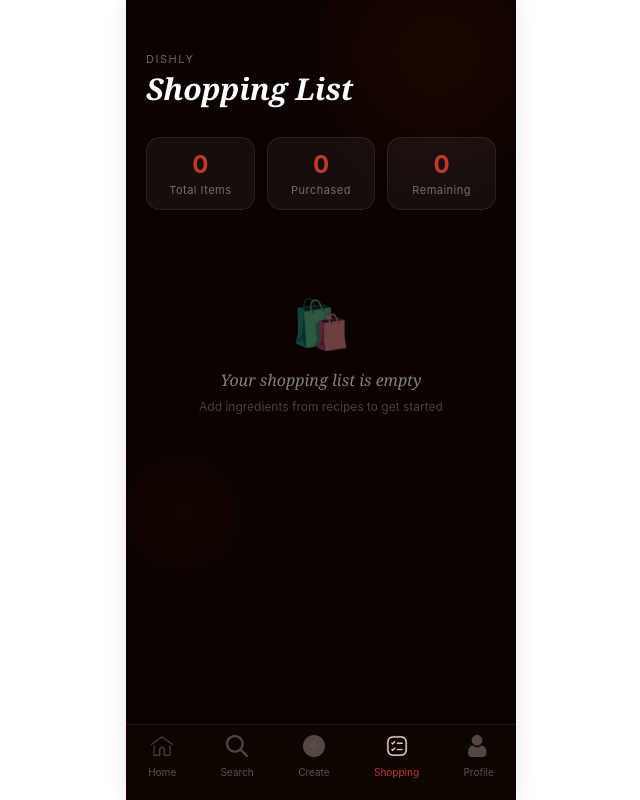
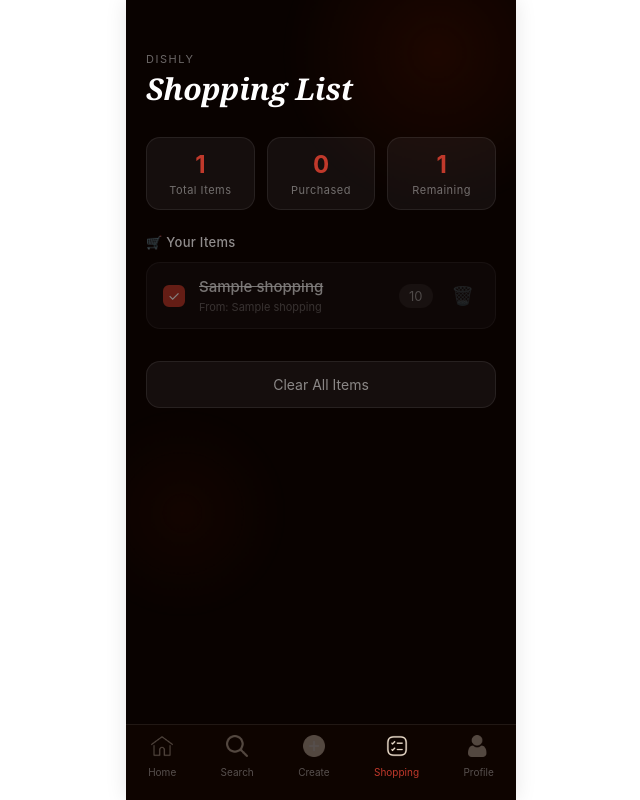
Before and after one commit to Erimoto6/cooking-app, a Flask app: page /shopping_list in a window 1280 px wide. Shown: the whole page, without its empty margins (319-959 px from the left). Run offline with Flask 3, Linux system fonts and the light colour scheme; a user stored in the database is signed in; tables that the repository leaves empty hold one stand-in row (values such as "Sample post"); a database or web service that is not in the repository returns one stand-in record (values such as "Sample title"); some libraries are stand-ins or nearby versions.

Commit message:
shopping list fixed

```diff
--- a/app.py
+++ b/app.py
@@ -418,12 +418,12 @@
         return redirect(url_for('login'))
 
     items = get_shopping_list(session['user_id'])
-    return render_template('shopping_list.html', items=items)
+    return render_template('shopping_list.html', shopping_items=items)
 
 @app.route('/add_to_shopping_list', methods=['POST'])
 def add_to_shopping_list_route():
     if 'user_id' not in session:
-        return jsonify({'success': False, 'error': 'Not logged in'})
+        return jsonify({'success': False, 'error': 'Not logged in'}), 401
 
     data = request.get_json()
     ingredient_name = data.get('ingredient_name')
@@ -433,22 +433,34 @@
     add_to_shopping_list(session['user_id'], ingredient_name, quantity, recipe_id)
     return jsonify({'success': True})
 
-@app.route('/toggle_shopping_item/<int:item_id>')
+@app.route('/toggle_shopping_item/<int:item_id>', methods=['POST'])
 def toggle_shopping_item_route(item_id):
     if 'user_id' not in session:
-        return redirect(url_for('login'))
+        return jsonify({'success': False, 'error': 'Not logged in'}), 401
 
     toggle_shopping_item(item_id)
-    return redirect(url_for('view_shopping_list'))
-
-@app.route('/remove_shopping_item/<int:item_id>')
+    return jsonify({'success': True})
+
+
+@app.route('/remove_shopping_item/<int:item_id>', methods=['POST'])
 def remove_shopping_item_route(item_id):
     if 'user_id' not in session:
-        return redirect(url_for('login'))
+        return jsonify({'success': False, 'error': 'Not logged in'}), 401
 
     remove_from_shopping_list(item_id)
-    flash('Item removed from shopping list', 'success')
-    return redirect(url_for('view_shopping_list'))
+    return jsonify({'success': True})
+
+
+@app.route('/clear_shopping_list', methods=['POST'])
+def clear_shopping_list_route():
+    if 'user_id' not in session:
+        return jsonify({'success': False, 'error': 'Not logged in'}), 401
+
+    db = get_db()
+    cursor = db.cursor()
+    cursor.execute("DELETE FROM shopping_list WHERE user_id = %s", (session['user_id'],))
+    db.commit()
+    return jsonify({'success': True})
 
 @app.route('/add_recipe_to_shopping_list/<int:recipe_id>')
 def add_recipe_to_shopping_list_route(recipe_id):
@@ -1875,6 +1887,17 @@
     conn.close()
     return result
 
+@app.route('/debug-shopping')
+def debug_shopping():
+    if 'user_id' not in session:
+        return "Not logged in"
+
+    items = get_shopping_list(session['user_id'])
+    result = "<h3>Shopping List Debug</h3>"
+    for item in items:
+        result += f"<p>Item: {item}</p>"
+    return result
+
 if __name__ == '__main__':
     port = int(os.environ.get('PORT', 5000))
     app.run(host='0.0.0.0', port=port, debug=False)
--- a/database.py
+++ b/database.py
@@ -227,3 +227,54 @@
         db.rollback()
         print(f"Create recipe error: {e}")
         raise e
+
+def add_to_shopping_list(user_id, ingredient_name, quantity, recipe_id=None):
+    db = get_db()
+    cursor = db.cursor()
+    cursor.execute('''
+        INSERT INTO shopping_list (user_id, ingredient_name, quantity, recipe_id, checked)
+        VALUES (%s, %s, %s, %s, %s)
+    ''', (user_id, ingredient_name, quantity, recipe_id, False))
+    db.commit()
+    cursor.close()
+    print(f"Added to shopping list: {ingredient_name} for user {user_id}")
+
+
+def get_shopping_list(user_id):
+    cursor = get_cursor()
+    cursor.execute("""
+        SELECT id, ingredient_name, quantity, recipe_id, checked, added_at
+        FROM shopping_list
+        WHERE user_id = %s
+        ORDER BY checked, added_at DESC
+    """, (user_id,))
+    items = cursor.fetchall()
+
+    # Convert to the format expected by the template
+    result = []
+    for item in items:
+        result.append({
+            'id': item['id'],
+            'name': item['ingredient_name'],  # Use ingredient_name as name
+            'quantity': item['quantity'],
+            'recipe_id': item['recipe_id'],
+            'checked': item['checked'],
+            'added_at': item['added_at']
+        })
+    return result
+
+
+def toggle_shopping_item(item_id):
+    db = get_db()
+    cursor = db.cursor()
+    cursor.execute("UPDATE shopping_list SET checked = NOT checked WHERE id = %s", (item_id,))
+    db.commit()
+    cursor.close()
+
+
+def remove_from_shopping_list(item_id):
+    db = get_db()
+    cursor = db.cursor()
+    cursor.execute("DELETE FROM shopping_list WHERE id = %s", (item_id,))
+    db.commit()
+    cursor.close()
--- a/templates/shopping_list.html
+++ b/templates/shopping_list.html
@@ -314,7 +314,7 @@
       <div class="sl-item {% if item.checked %}checked{% endif %}" data-id="{{ item.id }}">
         <div class="sl-checkbox" onclick="toggleItem({{ item.id }})"></div>
         <div class="sl-item-info">
-          <div class="sl-item-name">{{ item.name }}</div>
+          <div class="sl-item-name">{{ item.ingredient_name or item.name }}</div>
           {% if item.recipe_name %}
           <div class="sl-item-meta">From: {{ item.recipe_name }}</div>
           {% endif %}
@@ -337,61 +337,69 @@
 </div>
 
 <script>
+  function showToast(message) {
+    var toast = document.getElementById('rdToast');
+    if (!toast) {
+      toast = document.createElement('div');
+      toast.id = 'rdToast';
+      toast.style.cssText = 'position: fixed; bottom: 100px; left: 50%; transform: translateX(-50%); background: rgba(20,70,30,0.92); border: 1px solid rgba(76,175,80,0.35); color: rgba(255,255,255,0.9); padding: 10px 22px; border-radius: 14px; font-size: 13px; white-space: nowrap; opacity: 0; pointer-events: none; transition: opacity 0.3s; z-index: 200;';
+      document.body.appendChild(toast);
+    }
+    toast.textContent = message;
+    toast.style.opacity = '1';
+    setTimeout(function() { toast.style.opacity = '0'; }, 2500);
+  }
+
   function toggleItem(id) {
-    fetch(`/toggle_shopping_item/${id}`, { method: 'POST' })
+    fetch('/toggle_shopping_item/' + id, {
+      method: 'POST',
+      headers: { 'Content-Type': 'application/json' }
+    })
     .then(response => response.json())
     .then(data => {
       if (data.success) location.reload();
+      else showToast('Error updating item');
+    })
+    .catch(error => {
+      console.error('Error:', error);
+      showToast('Error updating item');
     });
   }
 
   function deleteItem(id) {
-    showConfirmModal({
-        title: 'Remove Item',
-        message: 'Are you sure you want to remove this item from your shopping list?',
-        icon: '🗑️',
-        confirmText: 'Remove',
-        cancelText: 'Cancel',
-        danger: true
-    }).then((confirmed) => {
-        if (confirmed) {
-            fetch(`/remove_shopping_item/${id}`, {
+    if (confirm('Remove this item from your shopping list?')) {
+      fetch('/remove_shopping_item/' + id, {
         method: 'POST',
-                headers: {
-                    'Content-Type': 'application/json'
-                }
+        headers: { 'Content-Type': 'application/json' }
       })
       .then(response => response.json())
       .then(data => {
         if (data.success) location.reload();
+        else showToast('Error removing item');
+      })
+      .catch(error => {
+        console.error('Error:', error);
+        showToast('Error removing item');
       });
     }
-    });
   }
 
   function clearAllItems() {
-    showConfirmModal({
-        title: 'Clear Shopping List',
-        message: 'Are you sure you want to clear your entire shopping list? This action cannot be undone.',
-        icon: '🛒',
-        confirmText: 'Clear All',
-        cancelText: 'Cancel',
-        danger: true
-    }).then((confirmed) => {
-        if (confirmed) {
+    if (confirm('Clear your entire shopping list?')) {
       fetch('/clear_shopping_list', {
         method: 'POST',
-                headers: {
-                    'Content-Type': 'application/json'
-                }
+        headers: { 'Content-Type': 'application/json' }
       })
       .then(response => response.json())
       .then(data => {
         if (data.success) location.reload();
+        else showToast('Error clearing list');
+      })
+      .catch(error => {
+        console.error('Error:', error);
+        showToast('Error clearing list');
       });
     }
-    });
   }
-
 </script>
 {% endblock %}
```
Lines whose indentation alone changed are shown as unchanged.
